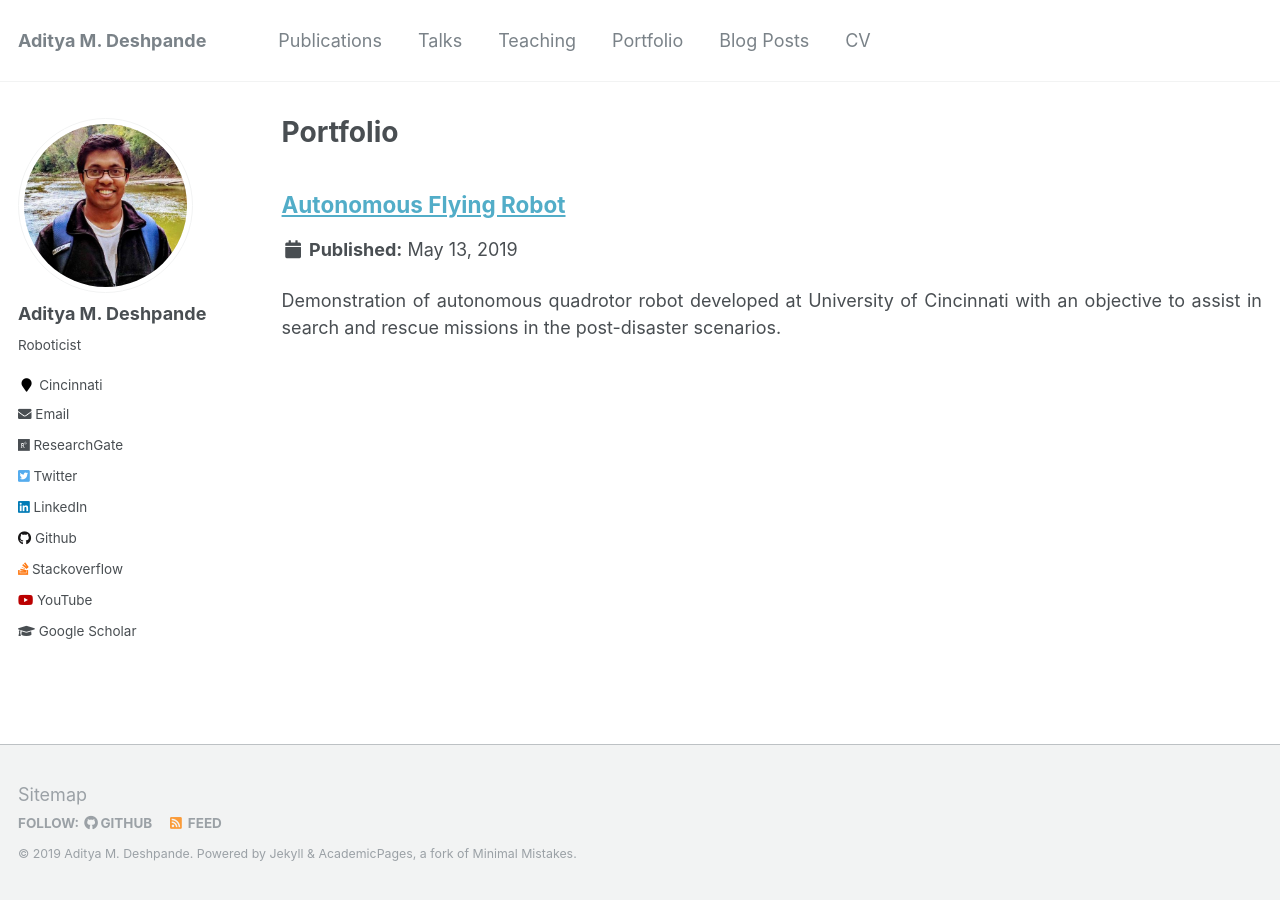
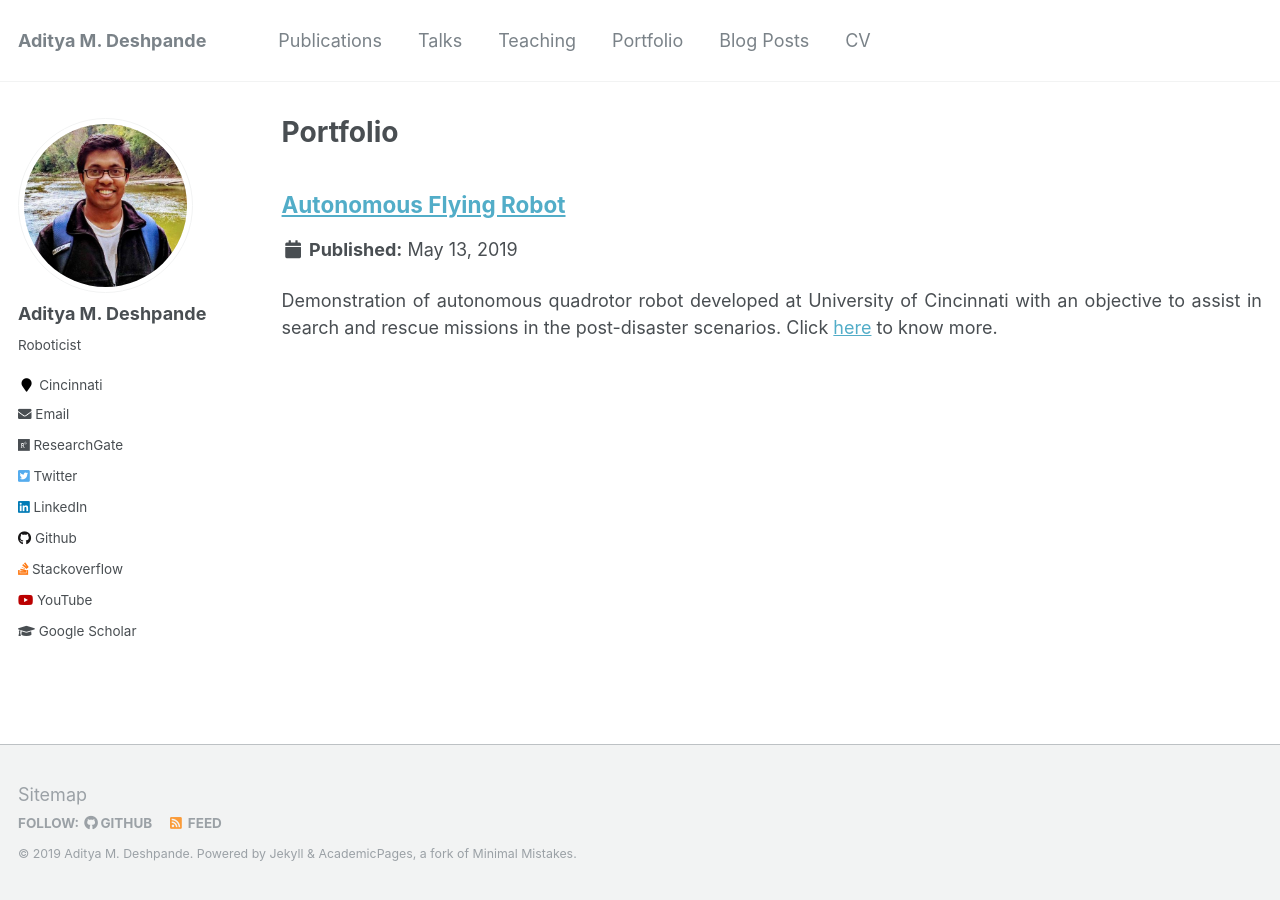
Before and after one commit to adipandas/adipandas.github.io, a Jekyll site: the page built from _pages/portfolio.html, in a window 1280 px wide. Built offline with Jekyll 4.4.1, drawn with Linux system fonts in a browser that asks for light colours.

Commit message:
Update flyingrobot.md

```diff
--- a/_portfolio/flyingrobot.md
+++ b/_portfolio/flyingrobot.md
@@ -1,6 +1,6 @@
 ---
 title: "Autonomous Flying Robot"
-excerpt: "Demonstration of autonomous quadrotor robot developed at University of Cincinnati with an objective to assist in search and rescue missions in the post-disaster scenarios."
+excerpt: "Demonstration of autonomous quadrotor robot developed at University of Cincinnati with an objective to assist in search and rescue missions in the post-disaster scenarios. Click [here](https://adipandas.github.io/portfolio/flyingrobot/) to know more."
 tags:
   - px4
   - autopilot
```
